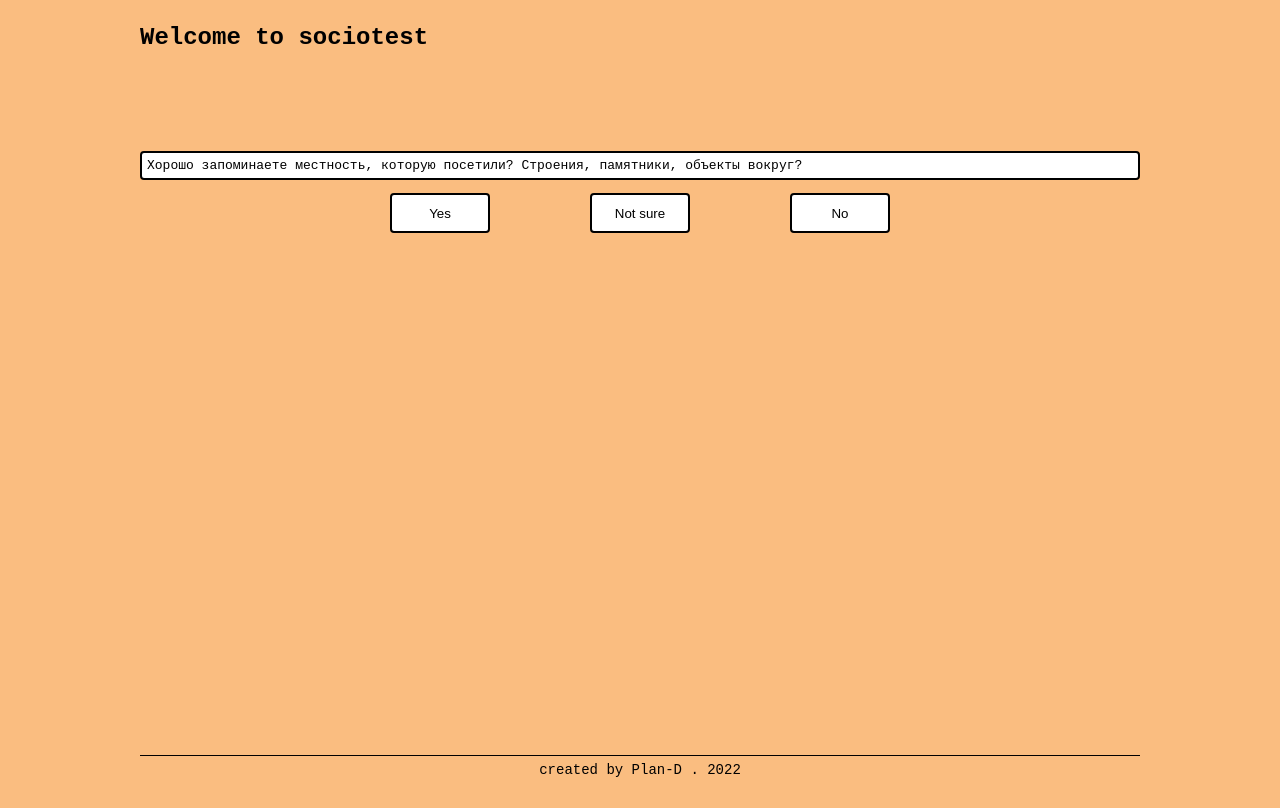
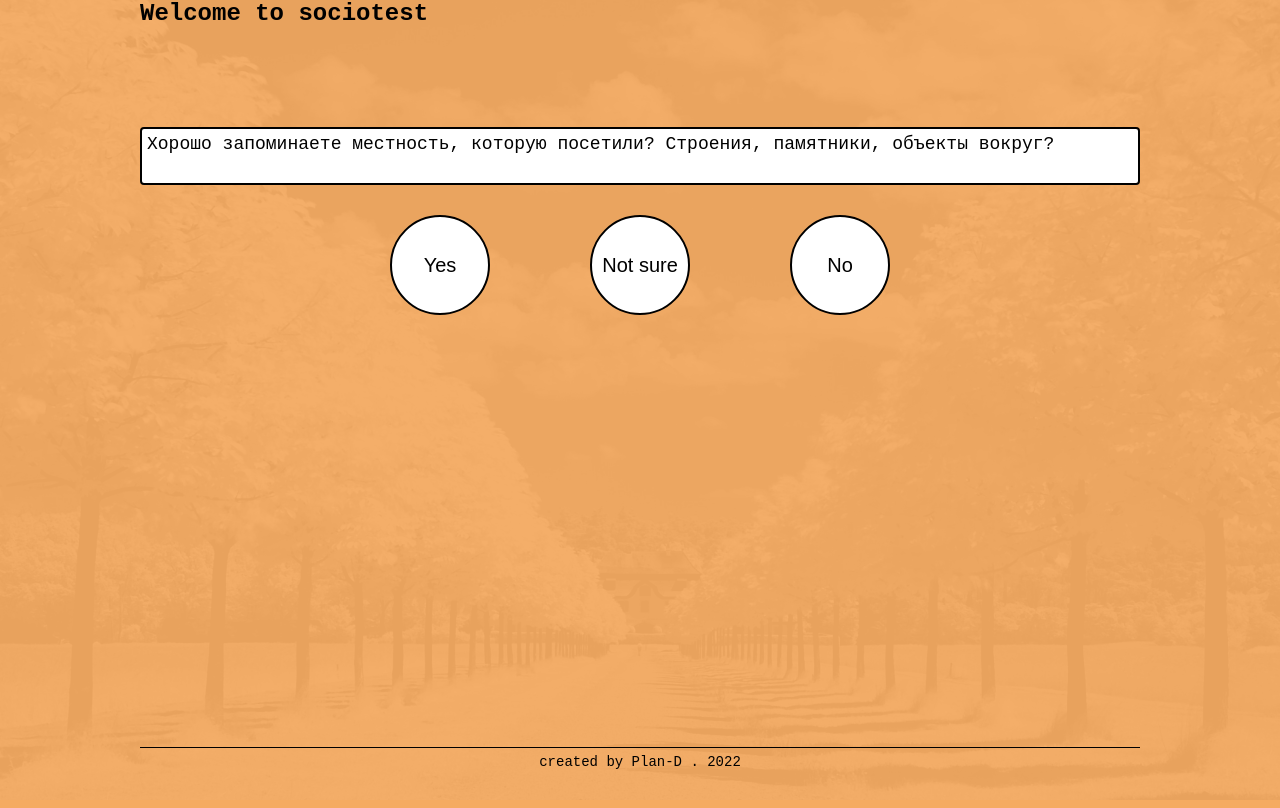
Before and after one commit to Minakli/sociotest, a plain HTML site: page nextclient_1/index.html in a window 1280 px wide. Drawn offline with Linux system fonts and the light colour scheme.

Commit message:
fixed functions

```diff
--- a/nextclient_1/css/styles.css
+++ b/nextclient_1/css/styles.css
@@ -1,17 +1,31 @@
+* {
+  margin: 0;
+  padding: 0;
+}
+img {
+  display: block;
+}
 html {
   height: 100%;
 }
 body {
   height: 100%;
-  /* background: url("/nextclient_1/img/1660185077_20-funart-pro-p-fon-dlya-cherno-beloi-fotografii-krasivo-23.jpg")
-      center center,
-    rgba(250, 224, 196, 0.884); */
-  /* background-blend-mode: overlay; */
-  background-color: rgb(250, 189, 128);
+  background-color: rgb(245, 171, 98);
   display: flex;
   flex-direction: column;
   justify-content: space-between;
   font-family: monospace;
+}
+.background {
+  width: 100%;
+  height: 100vh;
+  position: absolute;
+  z-index: -1;
+  opacity: 0.05;
+}
+.background > img {
+  width: 100%;
+  height: 100%;
 }
 main {
   padding: 0 30px;
@@ -31,6 +45,8 @@ h1:hover {
   margin: 0 auto;
 }
 .question {
+  min-height: 44px;
+  font-size: 18px;
   padding: 5px;
   border: 2px solid black;
   border-radius: 4px;
@@ -40,16 +56,17 @@ h1:hover {
   display: flex;
   justify-content: space-between;
   max-width: 500px;
-  margin: 0 auto;
+  margin: 30px auto;
 }
 .btn {
   box-sizing: border-box;
   display: inline-block;
   min-width: 100px;
-  height: 40px;
-  border-radius: 4px;
+  height: 100px;
+  border-radius: 50%;
   border: 2px solid black;
   background-color: white;
+  font-size: 20px;
   transition: 2000ms;
 }
 .btn:hover {
--- a/nextclient_1/index.html
+++ b/nextclient_1/index.html
@@ -9,6 +9,7 @@
   </head>
   <body>
     <!-- <header></header> -->
+    <div class="background"><img src="./img/background.jpg" alt="" /></div>
     <main>
       <div class="wrapper">
         <h1>Welcome to sociotest</h1>
--- a/nextclient_1/js/script.js
+++ b/nextclient_1/js/script.js
@@ -17,12 +17,14 @@ let enfp = 0;
 let istp = 0;
 let estj = 0;
 let infj = 0;
-
+console.log(esfp);
 const questionArr = [
   {
     text: "Хорошо запоминаете местность, которую посетили? Строения, памятники, объекты вокруг?",
-    yes: sens(1),
-    no: sens(-1),
+    yes: sens,
+    yesParam: 1,
+    no: sens,
+    noParam: -1,
     or: null,
   },
   {
@@ -39,17 +41,18 @@ const questionArr = [
   },
   {
     text: "Предпочитаете с утра наметить список дел, которые нужно выполнить в течение дня?",
-    yes: rationality(-1),
+    yes: rationality,
     no: null,
     or: null,
   },
   {
-    text: "",
-    yes: null,
+    text: "Суете нос в чужие дела?",
+    yes: extravertion,
     no: null,
     or: null,
   },
 ];
+
 function sens(a) {
   isfp += a;
   esfj += a;
@@ -90,15 +93,16 @@ function extravertion(a) {
   enfp += a;
   estj += a;
 }
+
 function selectedQuestion(elem) {
   let questionText = document.querySelector(".question");
   let btnYes = document.querySelector(".btn__yes");
   let btnOr = document.querySelector(".btn__or");
   let btnNo = document.querySelector(".btn__no");
   questionText.textContent = elem.text;
-  console.log(btnYes);
+
   btnYes.addEventListener("click", () => {
-    console.log(questionArr[0].yes);
+    elem.yes(elem.yesParam);
     console.log(esfp);
   });
 }
```
Also changed, not shown: nextclient_1/img/background.jpg (renamed from nextclient_1/img/1660185077_20-funart-pro-p-fon-dlya-cherno-beloi-fotografii-krasivo-23.jpg).
